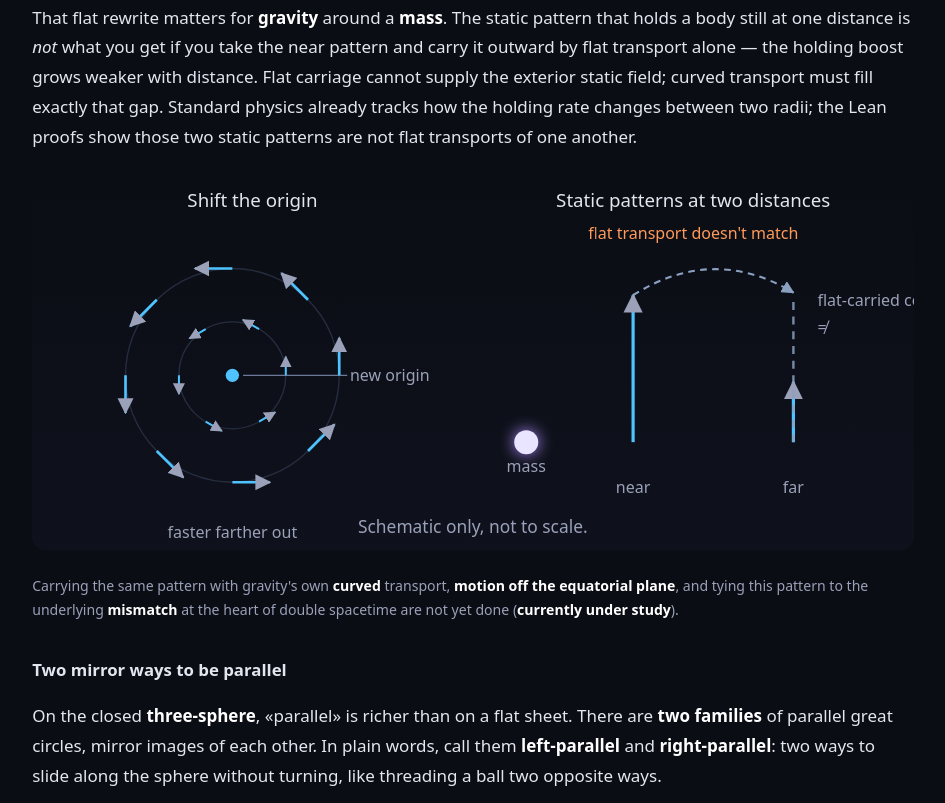
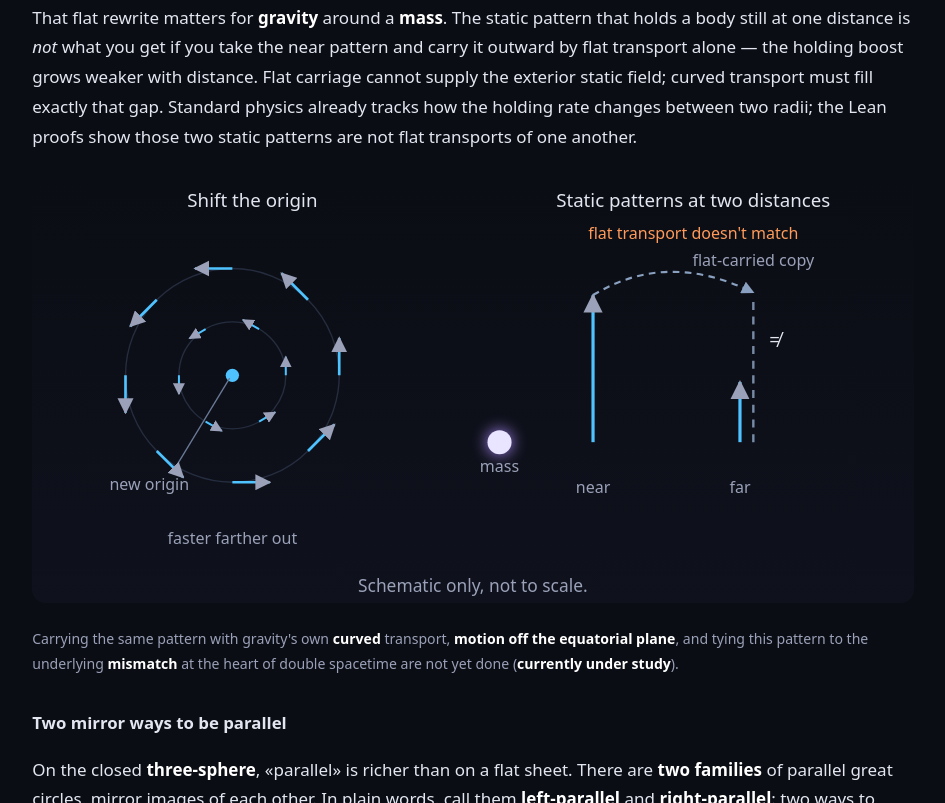
Before and after one commit to hypernumbernet/DstDiophantine, a plain HTML site: page site/transport.html in a window 1280 px wide. Shown: the part 6197-7000 px from the top of the page, without its empty margins (167-1112 px from the left). Drawn offline with Linux system fonts and the light colour scheme.

Commit message:
site: moving-twist figure layout and opening prose
Taller viewBox with separated footnote; shifted right panel and
side-by-side ghost arrow; U+2260 label; coframe paragraph rewrite.

Co-authored-by: hypernumbernet <hypernumbernet@users.noreply.github.com>

```diff
--- a/site/transport.html
+++ b/site/transport.html
@@ -174,10 +174,10 @@
   </svg>
 
   <h3 class="sub" id="moving-twist"><span class="en">Moving a twist to a new place</span><span class="ja">ひねりを別の場所へ運ぶと</span></h3>
-  <p><span class="en">A <b>motor</b> is a turn together with a shift, acting on the full five-dimensional vector space of the algebra without changing any lengths. The turning part rotates the ordinary spacetime directions. One special <b>null direction</b> — a direction whose length is counted as zero — is left fixed by the turn. The shifting part does not stir those ordinary directions; it only nudges content along that null direction. <b>Teleparallel</b> gravity is the way of reading gravity from how rulers placed at each point twist, instead of from curvature alone. On a <b>chart</b>, a <b>coframe</b> is those rulers at each point, splitting a small step into four components; from it one builds a density of twist. What we read as the metric, and that teleparallel bookkeeping, both pick up only the ordinary spacetime part. Pure shifts along the null direction do not show up there. The sense of which way something <em>points</em> can still live in the slide the metric drops.</span><span class="ja"><b>モーター</b>とは、回転とずらしを一つにまとめた作用です。代数の五次元の空間全体に働き、長さを一切変えません。回る部分は通常の時空方向を回します。長さがゼロに数えられる特別な方向である<b>ヌル方向</b>だけは、回しても向きを変えません。ずらす部分は通常方向をかき混ぜず、ヌル方向にずらすだけです。<b>テレパラレル</b>は、曲がりの代わりに、各点に置いた物差しのねじれで重力を表すやり方です。<b>座標チャート</b>では、微小な一歩を四つの成分に分ける<b>コフレーム</b> — 各点に置いた物差しで、小さな移動を四つの成分に分ける役割 — からねじれの密度を作ります。私たちが<b>計量</b>と読むものも、この帳簿も、通常の時空方向の分だけを拾います。ヌル方向への純粋なずらしだけには、どちらも反応しません。「どちらを向いているか」という感覚は、計量が落としたずらしの分に残り得ます。</span></p>
+  <p><span class="en">A <b>motor</b> is a turn together with a shift, acting on the full five-dimensional vector space of the algebra without changing any lengths. The turning part rotates the ordinary spacetime directions. One special <b>null direction</b> — a direction whose length is counted as zero — is left fixed by the turn. The shifting part does not stir those ordinary directions; it only nudges content along that null direction. <b>Teleparallel</b> gravity is the way of reading gravity from how rulers placed at each point twist, instead of from curvature alone. On a <b>chart</b>, twist density is built from a <b>coframe</b> — rulers at each point that split a small move into four components. What we read as the metric, and the twist built from that coframe, both see only the ordinary spacetime part. Pure shifts along the null direction change neither. The information about which way something points remains in this slide that the metric does not read.</span><span class="ja"><b>モーター</b>とは、回転とずらしを一つにまとめた作用です。代数の五次元の空間全体に働き、長さを一切変えません。回る部分は通常の時空方向を回します。長さがゼロに数えられる特別な方向である<b>ヌル方向</b>だけは、回しても向きを変えません。ずらす部分は通常方向をかき混ぜず、ヌル方向にずらすだけです。<b>テレパラレル</b>は、曲がりの代わりに、各点に置いた物差しのねじれで重力を表すやり方です。<b>座標チャート</b>では、<b>コフレーム</b>（各点に置いた物差しで、小さな移動を四つの成分に分けるもの）からねじれの密度を作ります。私たちが計量として読むものも、コフレームから作るねじれも、通常の時空方向の成分しか見ていません。ヌル方向へのずらしだけでは、どちらも変化しません。「どちらを向いているか」という情報は、計量が読み落とすこのずらしの中に残っています。</span></p>
   <p><span class="en">Take a fixed <b>bivector</b> pattern — a definite mix of rotation and boost — and describe it from a different origin. The rotating part is unchanged. The drifting part becomes a <b>velocity field</b> that grows with distance from the new origin, like points on a turning wheel: farther from the hub, faster around. Along any smooth path, that drift changes at a rate set by how you move through the field; the total torsional twist in the pattern stays constant. Flat Minkowski physics agrees with this rewrite; DST rebuilds the same algebra inside its own motors.</span><span class="ja">回転とブーストを一定の割合で含む<b>双ベクトル</b>のパターンを一つ決め、別の原点から見るとどうなるかを考えます。回る部分はそのままです。流れる部分は、新しい原点から離れるほど大きくなる<b>速度場</b>になります。回る車輪の縁の点のように、中心から遠いほど速く見えます。なめらかな経路に沿って進めば、その流れは進み方に応じた速さで変わりますが、パターン全体のねじれの強さは一定のままです。平坦なミンコフスキー物理とも同じ書き換えで、DST も自分のモーターの中で同じことを組み立て直しています。</span></p>
   <p><span class="en">That flat rewrite matters for <b>gravity</b> around a <b>mass</b>. The static pattern that holds a body still at one distance is <em>not</em> what you get if you take the near pattern and carry it outward by flat transport alone — the holding boost grows weaker with distance. Flat carriage cannot supply the exterior static field; curved transport must fill exactly that gap. Standard physics already tracks how the holding rate changes between two radii; the Lean proofs show those two static patterns are not flat transports of one another.</span><span class="ja"><b>引力</b>のまわりでは、この差が効いてきます。<b>質量</b>の近くで物体を静止させているパターンと、近いところのパターンをただ平坦に遠くへ運んだものとを、同じものとは見なせません。静止を支えるブーストは距離とともに弱まるからです。平坦な平行移動だけでは外側の静的な場を再現できず、曲がった運び方が埋めるべき差がそこにあります。標準物理でも、二つの半径のあいだで支え方の強さは変わります。Lean の証明では、二つの静的パターンは互いの平坦な運搬では得られない、と示されています。</span></p>
-  <svg class="fig" viewBox="0 0 660 280" role="img" aria-label="Schematic: tangent velocity field when shifting origin; near and far holding boosts differ under flat transport">
+  <svg class="fig" viewBox="0 0 660 320" role="img" aria-label="Schematic: tangent velocity field when shifting origin; near and far holding boosts differ under flat transport">
     <defs>
       <marker id="mtArr" viewBox="0 0 10 10" refX="9" refY="5" markerWidth="6" markerHeight="6" orient="auto"><path d="M0,0 L10,5 L0,10 z" fill="currentColor"/></marker>
       <marker id="mtDash" viewBox="0 0 10 10" refX="9" refY="5" markerWidth="6" markerHeight="6" orient="auto"><path d="M0,0 L10,5 L0,10 z" fill="#8aa0c0"/></marker>
@@ -188,8 +188,8 @@
       <circle cx="150" cy="150" r="40" fill="none" stroke="#3a4560" stroke-width="1" opacity=".55"/>
       <circle cx="150" cy="150" r="80" fill="none" stroke="#3a4560" stroke-width="1" opacity=".55"/>
       <circle cx="150" cy="150" r="5" class="dotc"/>
-      <line x1="158" y1="150" x2="236" y2="150" stroke="#6a7a98" stroke-width="1"/>
-      <text class="lbl small" x="238" y="154" text-anchor="start"><tspan class="en">new origin</tspan><tspan class="ja">新しい原点</tspan></text>
+      <line x1="148" y1="152" x2="108" y2="218" stroke="#6a7a98" stroke-width="1"/>
+      <text class="lbl small" x="58" y="236" text-anchor="start"><tspan class="en">new origin</tspan><tspan class="ja">新しい原点</tspan></text>
       <line x1="190.0" y1="150.0" x2="190.0" y2="136.0" stroke="#4fc3ff" stroke-width="1.5" marker-end="url(#mtArr)"/>
       <line x1="170.0" y1="115.4" x2="157.9" y2="108.4" stroke="#4fc3ff" stroke-width="1.5" marker-end="url(#mtArr)"/>
       <line x1="130.0" y1="115.4" x2="117.9" y2="122.4" stroke="#4fc3ff" stroke-width="1.5" marker-end="url(#mtArr)"/>
@@ -204,22 +204,22 @@
       <line x1="93.4" y1="206.6" x2="113.2" y2="226.4" stroke="#4fc3ff" stroke-width="2" marker-end="url(#mtArr)"/>
       <line x1="150.0" y1="230.0" x2="178.0" y2="230.0" stroke="#4fc3ff" stroke-width="2" marker-end="url(#mtArr)"/>
       <line x1="206.6" y1="206.6" x2="226.4" y2="186.8" stroke="#4fc3ff" stroke-width="2" marker-end="url(#mtArr)"/>
-      <text class="lbl small" x="150" y="272" text-anchor="middle"><tspan class="en">faster farther out</tspan><tspan class="ja">中心から離れるほど速い</tspan></text>
+      <text class="lbl small" x="150" y="276" text-anchor="middle"><tspan class="en">faster farther out</tspan><tspan class="ja">中心から離れるほど速い</tspan></text>
     </g>
     <g id="mt-right" transform="translate(330, 0)">
       <text class="lbl small warmt" x="165" y="48" text-anchor="middle"><tspan class="en">flat transport doesn't match</tspan><tspan class="ja">平らに運んだだけでは一致しない</tspan></text>
-      <circle cx="40" cy="200" r="9" class="mass"/>
-      <text class="lbl small" x="40" y="222" text-anchor="middle"><tspan class="en">mass</tspan><tspan class="ja">質量</tspan></text>
-      <line x1="120" y1="200" x2="120" y2="90" stroke="#4fc3ff" stroke-width="2.4" marker-end="url(#mtArr)"/>
-      <line x1="240" y1="200" x2="240" y2="155" stroke="#4fc3ff" stroke-width="2.4" marker-end="url(#mtArr)"/>
-      <line x1="240" y1="200" x2="240" y2="90" stroke="#8aa0c0" stroke-width="1.8" stroke-dasharray="6 5" opacity=".85"/>
-      <text class="lbl small" x="120" y="238" text-anchor="middle"><tspan class="en">near</tspan><tspan class="ja">近い</tspan></text>
-      <text class="lbl small" x="240" y="238" text-anchor="middle"><tspan class="en">far</tspan><tspan class="ja">遠い</tspan></text>
-      <text class="lbl small" x="258" y="118" text-anchor="start" font-size="18" fill="#e8c87a">≠</text>
-      <text class="lbl small" x="258" y="98" text-anchor="start"><tspan class="en">flat-carried copy</tspan><tspan class="ja">平らに運んだ場合</tspan></text>
-      <path d="M 120 90 Q 180 52 240 88" fill="none" stroke="#8aa0c0" stroke-width="1.6" stroke-dasharray="5 4" marker-end="url(#mtDash)"/>
+      <text class="lbl small" x="210" y="68" text-anchor="middle"><tspan class="en">flat-carried copy</tspan><tspan class="ja">平らに運んだ場合</tspan></text>
+      <circle cx="20" cy="200" r="9" class="mass"/>
+      <text class="lbl small" x="20" y="222" text-anchor="middle"><tspan class="en">mass</tspan><tspan class="ja">質量</tspan></text>
+      <line x1="90" y1="200" x2="90" y2="90" stroke="#4fc3ff" stroke-width="2.4" marker-end="url(#mtArr)"/>
+      <line x1="200" y1="200" x2="200" y2="155" stroke="#4fc3ff" stroke-width="2.4" marker-end="url(#mtArr)"/>
+      <line x1="210" y1="200" x2="210" y2="90" stroke="#8aa0c0" stroke-width="1.8" stroke-dasharray="6 5" opacity=".85"/>
+      <text class="lbl small" x="90" y="238" text-anchor="middle"><tspan class="en">near</tspan><tspan class="ja">近い</tspan></text>
+      <text class="lbl small" x="200" y="238" text-anchor="middle"><tspan class="en">far</tspan><tspan class="ja">遠い</tspan></text>
+      <text x="222" y="128" text-anchor="start" font-size="20" font-family="system-ui, 'Segoe UI Symbol', 'Noto Sans', 'Hiragino Sans', sans-serif" fill="#e8c87a">&#x2260;</text>
+      <path d="M 90 90 Q 145 56 210 88" fill="none" stroke="#8aa0c0" stroke-width="1.6" stroke-dasharray="5 4" marker-end="url(#mtDash)"/>
     </g>
-    <text class="note" x="330" y="268" text-anchor="middle"><tspan class="en">Schematic only, not to scale.</tspan><tspan class="ja">模式図のみ、縮尺どおりではありません。</tspan></text>
+    <text class="note" x="330" y="312" text-anchor="middle"><tspan class="en">Schematic only, not to scale.</tspan><tspan class="ja">模式図のみ、縮尺どおりではありません。</tspan></text>
   </svg>
   <p class="note"><span class="en">Carrying the same pattern with gravity's own <b>curved</b> transport, <b>motion off the equatorial plane</b>, and tying this pattern to the underlying <b>mismatch</b> at the heart of double spacetime are not yet done (<b>currently under study</b>).</span><span class="ja">同じパターンを引力そのものの<b>曲がった</b>平行移動で運ぶこと、赤道面から外れた運動、二重時空理論の土台にある『ずれ』とこのパターンを結びつけることは、まだ行われていません（<b>現在研究中</b>）。</span></p>
 
```
